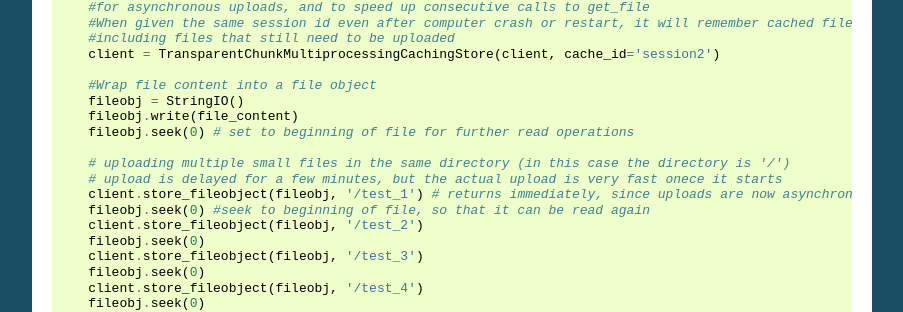
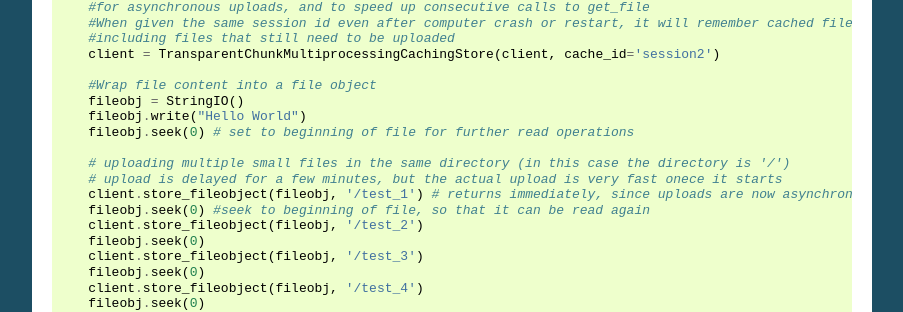
Before and after one commit to joe42/CloudFusion, a Sphinx documentation site: the page built from cloudfusion/doc/develop.txt, in a window 1280 px wide and 900 px high, scrolled down 4773 px. Shown: the part 151-463 px from the top of the window, without its empty margins (198-1101 px from the left). Built offline with Sphinx 7.4.7, drawn with Linux system fonts in a browser that asks for light colours.

Commit message:
Bugfix documentation develop.txt, fix uninitialized variable

```diff
--- a/cloudfusion/doc/develop.txt
+++ b/cloudfusion/doc/develop.txt
@@ -304,7 +304,7 @@ And here is the code::
 
         #Wrap file content into a file object
         fileobj = StringIO()
-        fileobj.write(file_content)
+        fileobj.write("Hello World")
         fileobj.seek(0) # set to beginning of file for further read operations
 
         # uploading multiple small files in the same directory (in this case the directory is '/')
```
